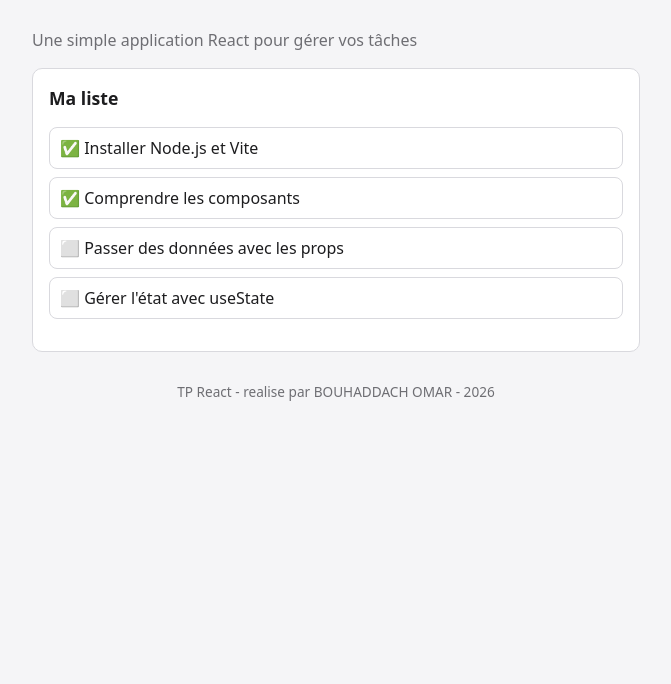
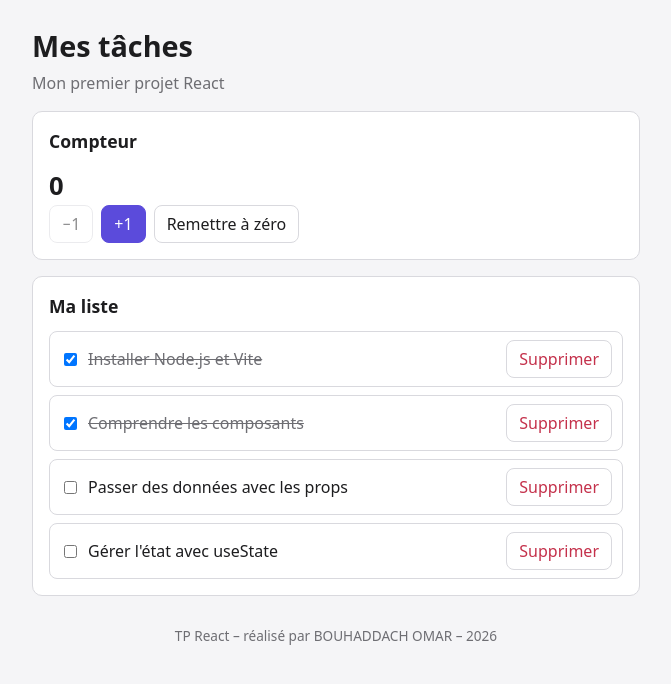
Before and after one commit to bugshadow/tp-react-taches, a React (Vite) app in the folder mes-taches/: page / in a window 1280 px wide. Shown: the top 684 px of the page, without its empty margins (304-975 px from the left). Built offline with nearby package versions, Linux system fonts and the light colour scheme.

Commit message:
Étape 3 : événements et useState

```diff
--- a/mes-taches/src/App.jsx
+++ b/mes-taches/src/App.jsx
@@ -1,27 +1,52 @@
+import { useState } from "react";
 import Entete from "./components/Entete";
 import Pied from "./components/Pied";
 import ListeTaches from "./components/ListeTaches";
-import Carte from "./components/carte";
+import Carte from "./components/carte.jsx";
+import Compteur from "./components/Compteur";
 
-const TACHES = [
-  { id: 1, titre: 'Installer Node.js et Vite', terminee: true },
-  { id: 2, titre: 'Comprendre les composants', terminee: true },
-  { id: 3, titre: 'Passer des données avec les props', terminee: false },
+const TITRE = "Mes tâches";
+const SOUS_TITRE = "Mon premier projet React";
+const AUTEUR = "BOUHADDACH OMAR";
+
+const TACHES_INITIALES = [
+  { id: 1, titre: "Installer Node.js et Vite", terminee: true },
+  { id: 2, titre: "Comprendre les composants", terminee: true },
+  { id: 3, titre: "Passer des données avec les props", terminee: false },
   { id: 4, titre: "Gérer l'état avec useState", terminee: false },
-]
-const TITRE = "Mes tâches";
-const SOUS_TITRE = "Une simple application React pour gérer vos tâches";
-const AUTEUR = "BOUHADDACH OMAR";
-function App(){
+];
+
+function App() {
+  const [taches, setTaches] = useState(TACHES_INITIALES);
+
+  function basculerTache(id) {
+    setTaches((precedentes) =>
+      precedentes.map((tache) =>
+        tache.id === id ? { ...tache, terminee: !tache.terminee } : tache
+      )
+    );
+  }
+
+  function supprimerTache(id) {
+    setTaches((precedentes) => precedentes.filter((tache) => tache.id !== id));
+  }
+
   return (
     <div className="app">
-            <Entete titre={TITRE} sousTitre={SOUS_TITRE} auteur={AUTEUR} />
+      <Entete titre={TITRE} sousTitre={SOUS_TITRE} />
+      <Carte titre="Compteur">
+        <Compteur />
+      </Carte>
       <Carte titre="Ma liste">
-                <ListeTaches taches={TACHES} />
+        <ListeTaches
+          taches={taches}
+          onBasculer={basculerTache}
+          onSupprimer={supprimerTache}
+        />
       </Carte>
       <Pied auteur={AUTEUR} />
     </div>
-    )
+  );
 }
 
 export default App;
--- /dev/null
+++ b/mes-taches/src/components/Compteur.jsx
@@ -0,0 +1,22 @@
+import { useState } from "react";
+
+function Compteur() {
+  const [valeur, setValeur] = useState(0);
+
+  return (
+    <>
+      <p className="valeur-compteur">{valeur}</p>
+      <div className="ligne">
+        <button disabled={valeur === 0} onClick={() => setValeur(valeur - 1)}>
+          −1
+        </button>
+        <button className="principal" onClick={() => setValeur(valeur + 1)}>
+          +1
+        </button>
+        <button onClick={() => setValeur(0)}>Remettre à zéro</button>
+      </div>
+    </>
+  );
+}
+
+export default Compteur;
--- a/mes-taches/src/components/Entete.jsx
+++ b/mes-taches/src/components/Entete.jsx
@@ -1,9 +1,10 @@
-function Entete({Titre,sousTitre}) {
-    return (
-        <header className="entete">
-            <h1>{Titre}</h1>
-            <p>{sousTitre}</p>
-        </header>
-    )
+function Entete({ titre, sousTitre }) {
+  return (
+    <header className="entete">
+      <h1>{titre}</h1>
+      <p>{sousTitre}</p>
+    </header>
+  );
 }
+
 export default Entete;
--- a/mes-taches/src/components/ListeTaches.jsx
+++ b/mes-taches/src/components/ListeTaches.jsx
@@ -1,6 +1,6 @@
 import Tache from "./Tache";
 
-function ListeTaches({ taches }) {
+function ListeTaches({ taches, onBasculer, onSupprimer }) {
   if (taches.length === 0) {
     return <p className="vide">Aucune tâche à afficher.</p>;
   }
@@ -8,7 +8,14 @@ function ListeTaches({ taches }) {
   return (
     <ul className="liste-taches">
       {taches.map((tache) => (
-        <Tache key={tache.id} titre={tache.titre} terminee={tache.terminee} />
+        <Tache
+          key={tache.id}
+          id={tache.id}
+          titre={tache.titre}
+          terminee={tache.terminee}
+          onBasculer={onBasculer}
+          onSupprimer={onSupprimer}
+        />
       ))}
     </ul>
   );
--- a/mes-taches/src/components/Pied.jsx
+++ b/mes-taches/src/components/Pied.jsx
@@ -1,11 +1,11 @@
-const ANNE =new Date().getFullYear();
+const ANNEE = new Date().getFullYear();
 
-function Pied({auteur}){
-    return (
-        <footer className="pied">
-            <p>TP React - realise par {auteur} - {ANNE}</p>
-        </footer>
-    )
+function Pied({ auteur }) {
+  return (
+    <footer className="pied">
+      <p>TP React – réalisé par {auteur} – {ANNEE}</p>
+    </footer>
+  );
 }
 
 export default Pied;
--- a/mes-taches/src/components/Tache.jsx
+++ b/mes-taches/src/components/Tache.jsx
@@ -1,11 +1,19 @@
-function Tache({ titre, terminee }){
-    const symbole = terminee ? "✅" : "⬜";
-    const classe = terminee ? "tache terminee" : "tache";
-    return (
-        <li className={classe}>
-            {symbole} {titre}
-        </li>
-    )
+function Tache({ id, titre, terminee, onBasculer, onSupprimer }) {
+  const classe = terminee ? "tache terminee" : "tache";
+
+  return (
+    <li className={classe}>
+      <input
+        type="checkbox"
+        checked={terminee}
+        onChange={() => onBasculer(id)}
+      />
+      <span className="titre">{titre}</span>
+      <button className="danger" onClick={() => onSupprimer(id)}>
+        Supprimer
+      </button>
+    </li>
+  );
 }
 
 export default Tache;
--- a/mes-taches/src/components/carte.jsx
+++ b/mes-taches/src/components/carte.jsx
@@ -1,10 +1,10 @@
 function Carte({ titre, children }) {
-    return (
+  return (
     <section className="carte">
-        <h2>{titre}</h2>
-        <p>{children}</p>
+      <h2>{titre}</h2>
+      {children}
     </section>
-    )
+  );
 }
 
-export default Carte
+export default Carte;
```
Also changed, not shown: mes-taches/public/taches.json (added, +7 -0 lines). Lines whose indentation alone changed are shown as unchanged.
